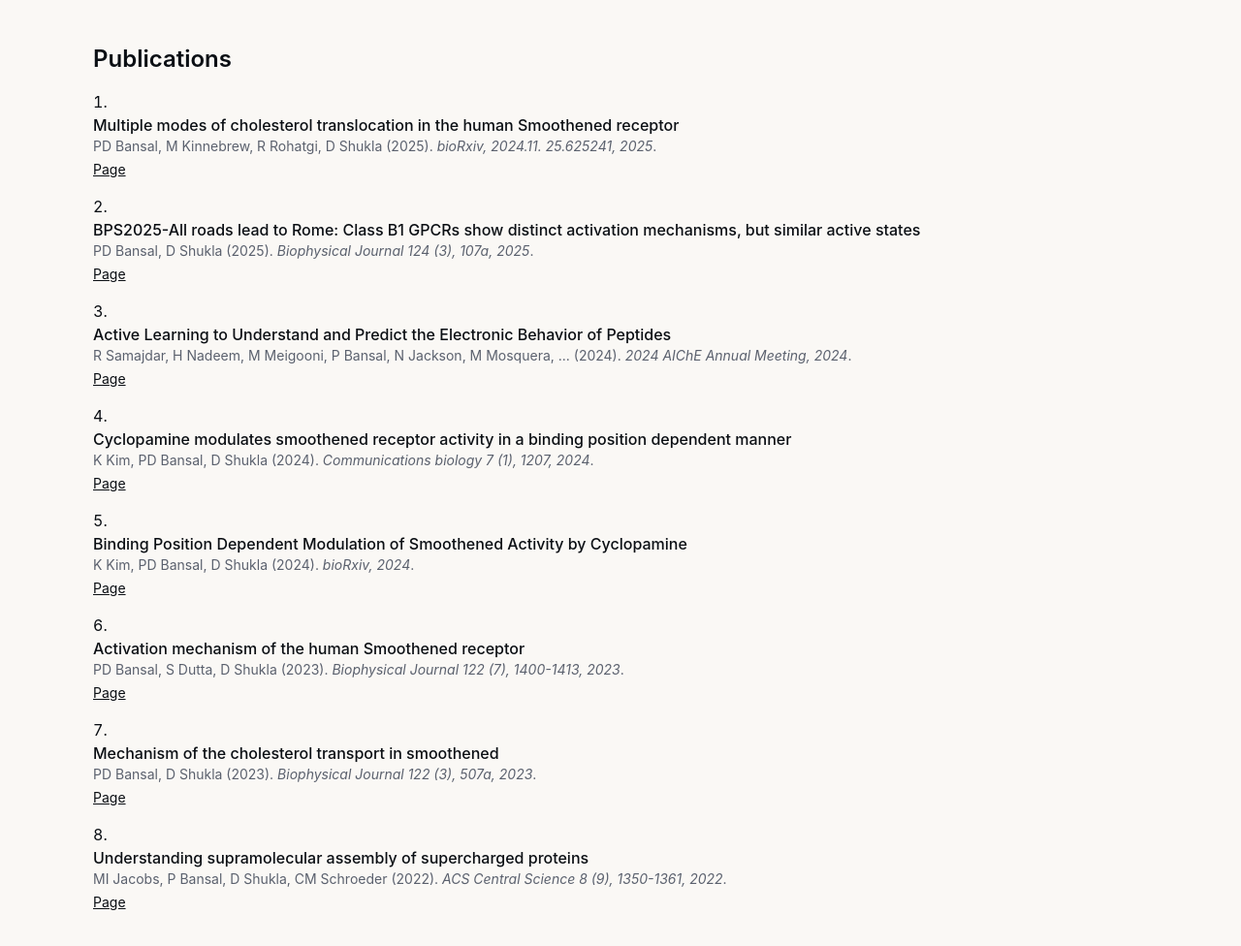
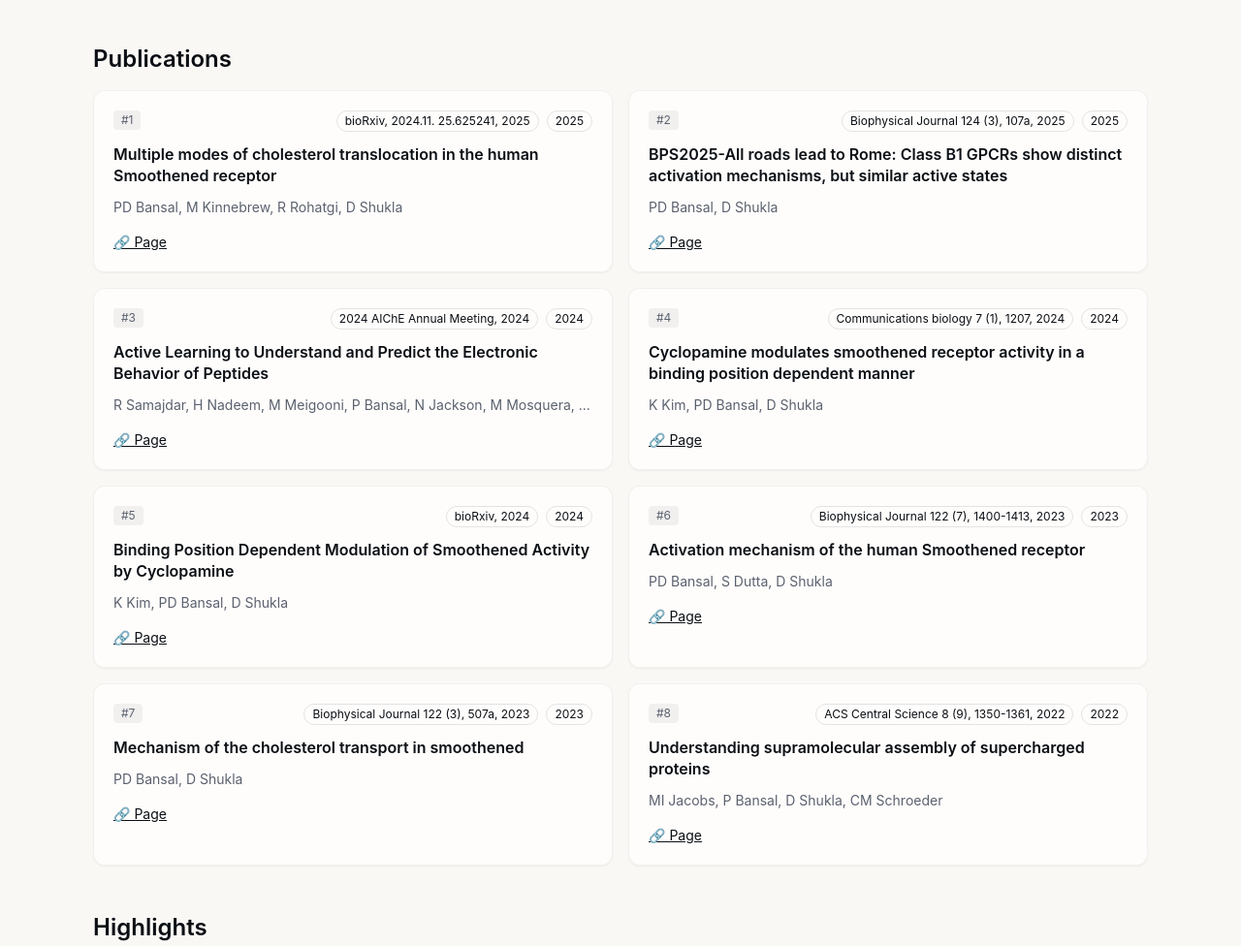
Before and after one commit to prateekbansal97/prateekbansal97.github.io, an Astro site: page / in a window 1280 px wide. Shown: the part 1167-2143 px from the top of the page at 97% size. Built offline with nearby package versions, Linux system fonts and the light colour scheme; Astro itself is replaced by a stand-in of ours.

Commit message:
Changed Publication Aesthetics

```diff
--- /dev/null
+++ b/src/components/PublicationCard.astro
@@ -0,0 +1,65 @@
+---
+/**
+ * Props:
+ *  - pub: { title, authors, venue, year, url?, pdf?, code?, citation? }
+ *  - index?: number              // optional, to show # ordering
+ *  - highlight?: string          // e.g., "Prateek Bansal" -> bold in authors
+ */
+const { pub, index, highlight = '' } = Astro.props;
+
+function escapeHtml(s = '') {
+  return String(s)
+    .replaceAll('&', '&amp;')
+    .replaceAll('<', '&lt;')
+    .replaceAll('>', '&gt;')
+    .replaceAll('"', '&quot;')
+    .replaceAll("'", '&#39;');
+}
+
+function highlightAuthor(authors = '', needle = '') {
+  if (!authors || !needle) return escapeHtml(authors);
+  // case-insensitive replace of whole or partial match; keep it simple & safe
+  const re = new RegExp(needle.replace(/[.*+?^${}()|[\]\\]/g, '\\$&'), 'gi');
+  return escapeHtml(authors).replace(re, (m) => `<strong>${m}</strong>`);
+}
+
+const authorsHtml = highlightAuthor(pub.authors || '', highlight);
+const hasLinks = !!(pub.pdf || pub.url || pub.code || pub.citation);
+---
+<li class="card p-5 h-full flex flex-col gap-3">
+  <div class="flex items-start justify-between gap-3">
+    {typeof index === 'number' && (
+      <span class="text-xs px-2 py-0.5 rounded bg-black/5 dark:bg-white/10 text-[color:var(--muted)]">#{index}</span>
+    )}
+    <div class="ml-auto flex flex-wrap gap-2 text-xs">
+      {pub.venue && <span class="rounded-full px-2 py-0.5 border border-black/10">{pub.venue}</span>}
+      {pub.year && <span class="rounded-full px-2 py-0.5 border border-black/10">{pub.year}</span>}
+    </div>
+  </div>
+
+  <h3 class="text-base font-semibold leading-snug">
+    {pub.url ? (
+      <a href={pub.url} class="hover:underline" target="_blank" rel="noopener">{pub.title}</a>
+    ) : (
+      pub.title
+    )}
+  </h3>
+
+  {pub.authors && (
+    <div class="text-sm text-[color:var(--muted)]" set:html={authorsHtml}></div>
+  )}
+
+  {hasLinks && (
+    <div class="mt-1 flex flex-wrap gap-3 text-sm">
+      {pub.pdf && <a class="underline" href={pub.pdf} target="_blank" rel="noopener">📄 PDF</a>}
+      {pub.url && <a class="underline" href={pub.url} target="_blank" rel="noopener">🔗 Page</a>}
+      {pub.code && <a class="underline" href={pub.code} target="_blank" rel="noopener">💻 Code</a>}
+      {pub.citation && (
+        <button
+          class="underline"
+          onclick={`navigator.clipboard.writeText(${JSON.stringify(pub.citation)}).then(()=>this.textContent='✅ Copied').catch(()=>this.textContent='⧉ BibTeX')`}
+        >⧉ BibTeX</button>
+      )}
+    </div>
+  )}
+</li>
--- a/src/pages/index.astro
+++ b/src/pages/index.astro
@@ -2,6 +2,7 @@
 import Base from '@/layouts/Base.astro';
 import ProjectCard from '@/components/ProjectCard.astro';
 import PublicationItem from '@/components/PublicationItem.astro';
+import PublicationCard from '@/components/PublicationCard.astro';
 import CoverGallery from '@/components/CoverGallery.astro';
 import MediaTriptych from '@/components/MediaTriptych.astro';
 
@@ -54,13 +55,15 @@ const description = profile.tagline;
     video={featured?.video ?? {}}
   />
 
+
   <section id="publications" class="mt-12">
-    <h2 class="text-2xl font-semibold">Publications</h2>
-    <ol class="mt-4 space-y-4 list-decimal list-inside">
-      {publications.map((pub) => <PublicationItem pub={pub} />)}
-    </ol>
-  </section>
-
+     <h2 class="text-2xl font-semibold">Publications</h2>
+    <ul class="mt-4 grid gap-4 md:grid-cols-2" role="list">
+      {publications.map((pub, i) => (
+       <PublicationCard pub={pub} index={i + 1} highlight={profile.name} />
+     ))}
+    </ul>
+    </section>
 
   <section id="highlights" class="mt-12">
     <h2 class="text-2xl font-semibold">Highlights</h2>
```
